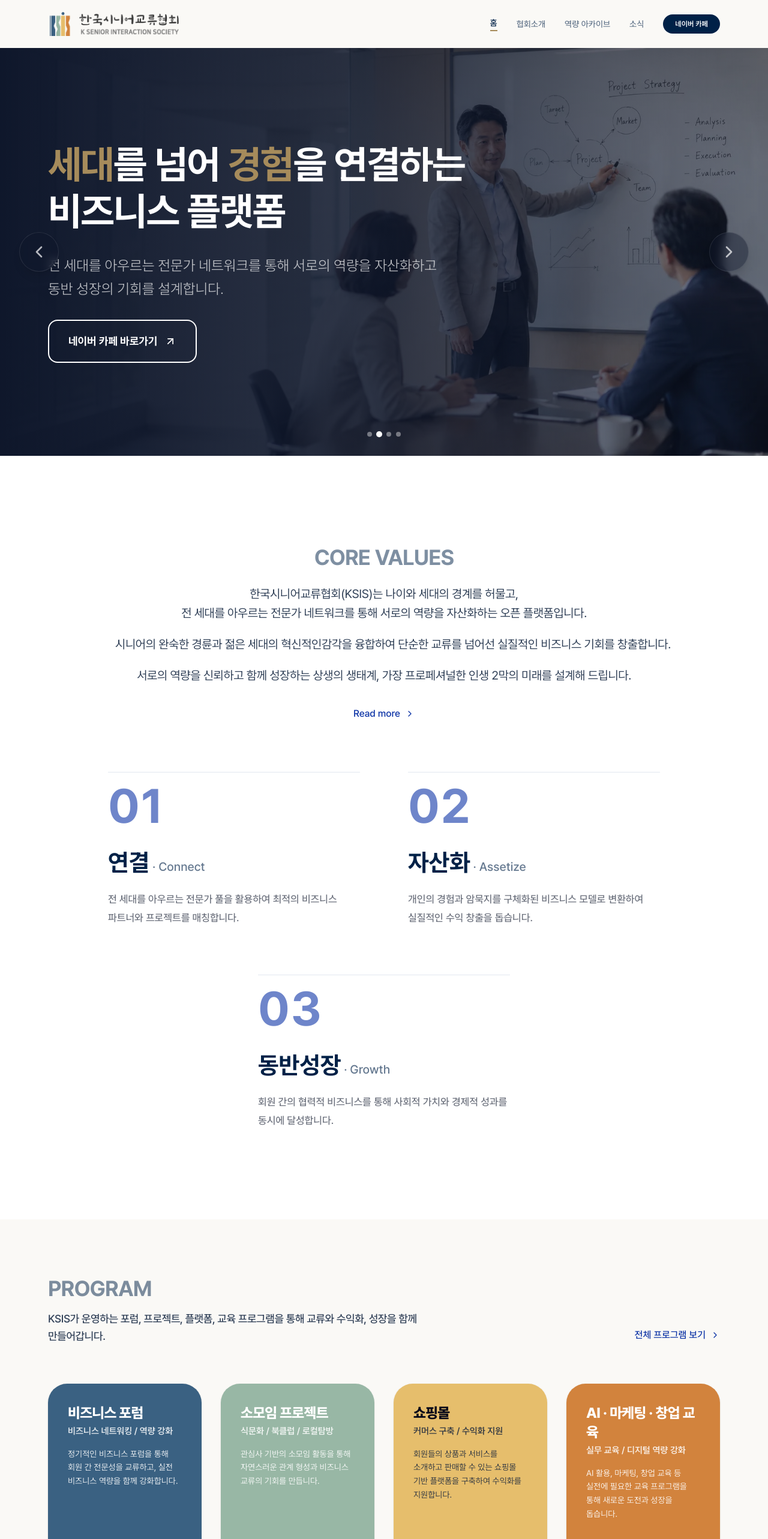
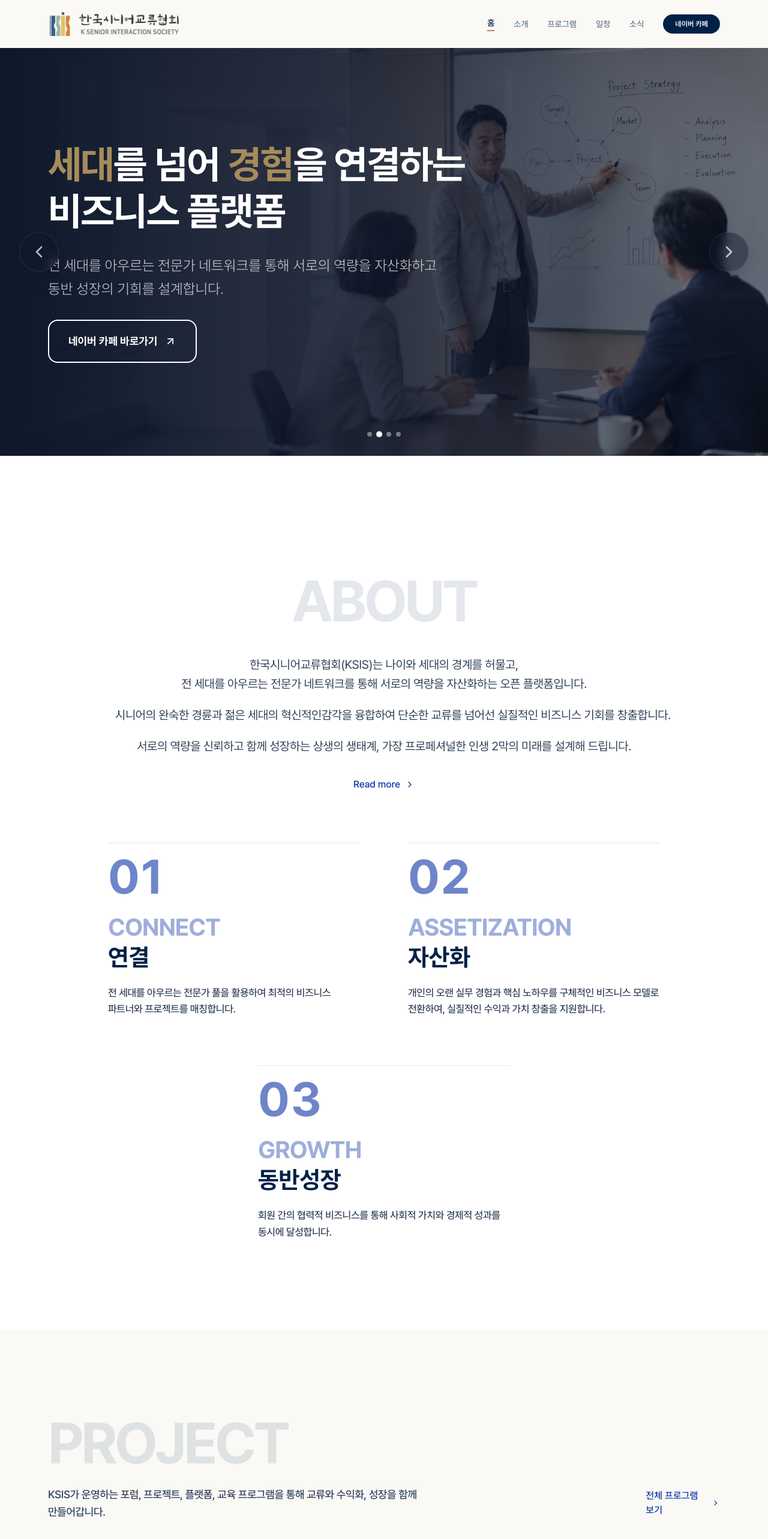
Before and after one commit to HayoungCH00I/KSIS, a React (Vite) app: page / in a window 1280 px wide. Shown: the top 2566 px of the page at 60% size. Built offline with nearby package versions, Linux system fonts and the light colour scheme.

Commit message:
Add files via upload

```diff
--- a/src/App.tsx
+++ b/src/App.tsx
@@ -3,6 +3,7 @@ import { Layout } from './components/Layout';
 import Home from './pages/Home';
 import About from './pages/About';
 import Archive from './pages/Archive';
+import CalendarPage from './pages/CalendarPage';
 import Activities from './pages/Activities';
 import Community from './pages/Board';
 import { ROUTES } from './constants';
@@ -15,6 +16,7 @@ export default function App() {
           <Route path={ROUTES.HOME} element={<Home />} />
           <Route path={ROUTES.ABOUT} element={<About />} />
           <Route path={ROUTES.ARCHIVE} element={<Archive />} />
+          <Route path={ROUTES.CALENDAR} element={<CalendarPage />} />
           <Route path={ROUTES.ACTIVITIES} element={<Activities />} />
           <Route path={ROUTES.COMMUNITY} element={<Community />} />
         </Route>
--- a/src/components/Layout.tsx
+++ b/src/components/Layout.tsx
@@ -21,8 +21,9 @@ const Navbar = () => {
 
   const navItems = [
     { name: '홈', path: ROUTES.HOME },
-    { name: '협회소개', path: ROUTES.ABOUT },
-    { name: '역량 아카이브', path: ROUTES.ARCHIVE },
+    { name: '소개', path: ROUTES.ABOUT },
+    { name: '프로그램', path: ROUTES.ARCHIVE },
+    { name: '일정', path: ROUTES.CALENDAR },
     { name: '소식', path: ROUTES.COMMUNITY },
   ];
 
@@ -141,8 +142,9 @@ const Footer = () => {
           <h4 className="font-bold mb-6 text-sm uppercase tracking-widest opacity-40">Quick Links</h4>
           <ul className="space-y-4 text-sm opacity-70">
             <li><Link to={ROUTES.HOME} className="hover:opacity-100 transition-opacity">홈</Link></li>
-            <li><Link to={ROUTES.ABOUT} className="hover:opacity-100 transition-opacity">협회소개</Link></li>
-            <li><Link to={ROUTES.ARCHIVE} className="hover:opacity-100 transition-opacity">역량 아카이브</Link></li>
+            <li><Link to={ROUTES.ABOUT} className="hover:opacity-100 transition-opacity">소개</Link></li>
+            <li><Link to={ROUTES.ARCHIVE} className="hover:opacity-100 transition-opacity">프로그램</Link></li>
+            <li><Link to={ROUTES.CALENDAR} className="hover:opacity-100 transition-opacity">일정</Link></li>
             <li><Link to={ROUTES.COMMUNITY} className="hover:opacity-100 transition-opacity">네이버 카페</Link></li>
           </ul>
         </div>
--- a/src/constants.ts
+++ b/src/constants.ts
@@ -1,8 +1,3 @@
-/**
- * @license
- * SPDX-License-Identifier: Apache-2.0
- */
-
 export const COLORS = {
   navy: '#002147',
   warmGray: '#8E9299',
@@ -16,6 +11,7 @@ export const ROUTES = {
   HOME: '/',
   ABOUT: '/about',
   ARCHIVE: '/archive',
+  CALENDAR: '/calendar',
   ACTIVITIES: '/activities',
   COMMUNITY: '/community',
 };
--- a/src/pages/Home.tsx
+++ b/src/pages/Home.tsx
@@ -157,7 +157,7 @@ export default function Home() {
     },
     {
       title: '자산화',
-      description: '개인의 경험과 암묵지를 구체화된 비즈니스 모델로 변환하여 실질적인 수익 창출을 돕습니다.',
+      description: '개인의 오랜 실무 경험과 핵심 노하우를 구체적인 비즈니스 모델로 전환하여, 실질적인 수익과 가치 창출을 지원합니다.',
       icon: ChartNoAxesCombined,
     },
     {
@@ -225,38 +225,9 @@ export default function Home() {
             />
           ))}
         </div>
-        <div className="max-w-[1720px] mx-auto w-full relative z-10 h-full md:h-auto flex flex-col justify-between md:block py-4 md:py-0 self-stretch md:self-auto">
-          <motion.div
-            initial={{ opacity: 0, y: 30 }}
-            animate={{ opacity: 1, y: 0 }}
-            transition={{ duration: 0.8 }}
-            className="max-w-3xl h-full md:h-auto flex flex-col justify-between md:justify-start md:block"
-          >
-            <div className="relative -top-[60px] md:top-0">
-          <motion.h1
-            key={`h1-${currentSlide}`}
-            initial={{ opacity: 0, y: 15 }}
-            animate={{ opacity: 1, y: 0 }}
-            transition={{ duration: 0.5 }}
-            className="font-bold text-white tracking-tight leading-[1.4] md:leading-[1.2] text-[29px] md:text-[65px] pt-60 md:pt-0"
-          >
-            {slideContents[currentSlide].heading}
-          </motion.h1>
 
-          <div className="relative h-[170px] md:h-auto pb-20 md:pb-0 mt-[15px] md:mt-8">
-
-              <motion.p
-                key={`p-${currentSlide}`}
-                initial={{ opacity: 0, y: 15 }}
-                animate={{ opacity: 1, y: 0 }}
-                transition={{ duration: 0.5, delay: 0.1 }}
-                className="min-h-[74px] md:min-h-0 text-[15px] md:text-2xl text-white/60 md:text-white/70 font-light leading-relaxed max-w-2xl break-keep"
-              >
-                {slideContents[currentSlide].description}
-              </motion.p>
-
-              {/* Mobile bottom-pinned button inline with text, centered below paragraph */}
-               <div className="absolute left-0 right-0 top-[130px] flex md:hidden justify-center">
+        {/* Mobile bottom-pinned button: persistently aligned right above the dot indicators */}
+        <div className="absolute bottom-16 left-0 right-0 flex md:hidden justify-center z-20">
           <a
             href="https://cafe.naver.com/ksis1"
             target="_blank"
@@ -274,6 +245,35 @@ export default function Home() {
             <ArrowUpRight className="w-4 h-4" />
           </a>
         </div>
+
+        <div className="max-w-[1720px] mx-auto w-full relative z-10 h-auto py-4 md:py-0">
+          <motion.div
+            initial={{ opacity: 0, y: 30 }}
+            animate={{ opacity: 1, y: 0 }}
+            transition={{ duration: 0.8 }}
+            className="max-w-3xl h-auto md:h-auto md:block translate-y-24 md:translate-y-0"
+          >
+            <div className="relative md:top-0">
+              <motion.h1
+                key={`h1-${currentSlide}`}
+                initial={{ opacity: 0, y: 15 }}
+                animate={{ opacity: 1, y: 0 }}
+                transition={{ duration: 0.5 }}
+                className="font-bold text-white tracking-tight leading-[1.4] md:leading-[1.2] text-[clamp(24px,7.5vw,34px)] md:text-[65px]"
+              >
+                {slideContents[currentSlide].heading}
+              </motion.h1>
+
+              <div className="relative md:h-auto mt-[15px] md:mt-8">
+                <motion.p
+                  key={`p-${currentSlide}`}
+                  initial={{ opacity: 0, y: 15 }}
+                  animate={{ opacity: 1, y: 0 }}
+                  transition={{ duration: 0.5, delay: 0.1 }}
+                  className="min-h-[74px] md:min-h-0 text-[clamp(13px,3.8vw,16px)] md:text-2xl text-white/60 md:text-white/70 font-light leading-relaxed max-w-2xl break-keep"
+                >
+                  {slideContents[currentSlide].description}
+                </motion.p>
               </div>
             </div>
 
@@ -298,7 +298,7 @@ export default function Home() {
         <div className="max-w-[1200px] mx-auto w-full text-center space-y-6">
 
           {/* Heading */}
-          <h2 className="text-4xl font-bold tracking-tight" style={{ color: '#002147', opacity: 0.5 }}>CORE VALUES</h2>
+          <h2 className="text-[15vw] md:text-[96px] text-[#002147] opacity-[0.10] md:opacity-10 md:pt-[20px] font-bold tracking-tight md:tracking-[-0.05em] whitespace-nowrap overflow-visible relative left-0 md:left-0 w-full md:w-auto text-center md:text-center mb-0">ABOUT</h2>
 
           {/* Description Text underneath */}
           <div className="space-y-4 md:space-y-5 text-slate-700 max-w-4xl mx-auto" style={{ marginTop: '18px' }}>
@@ -327,14 +327,14 @@ export default function Home() {
         </div>
       </section>
 
-      {/* Core Values Section */}
+      {/* CORE VALUE Section */}
       <section className="pt-24 pb-[150px] px-6 md:px-12 lg:px-16 xl:px-20" style={{ backgroundColor: '#ffffff', paddingTop: '0px' }}>
         <div className="max-w-[1720px] mx-auto">
 
 
           <div className="flex flex-col md:flex-row justify-center items-center md:items-start gap-0 md:gap-[80px] flex-wrap">
             {coreValues.map((value, idx) => {
-              const mobileBg = idx === 1 ? 'bg-white' : 'bg-[#f4f8ff]';
+              const mobileBg = idx === 1 ? 'bg-white' : 'bg-[#F1F3F5]';
               return (
                 <motion.div
                   key={idx}
@@ -342,24 +342,29 @@ export default function Home() {
                   whileInView={{ opacity: 1, y: 0 }}
                   viewport={{ once: true }}
                   transition={{ delay: idx * 0.2 }}
-                  className={`group flex flex-col items-start text-left w-screen md:w-[420px] relative left-1/2 -translate-x-1/2 md:static md:translate-x-0 border-t-0 md:border-t border-slate-200 ${mobileBg} md:bg-transparent px-6 md:px-0 pt-[40px] pb-[40px] md:pt-4 md:pb-0`}
+                  className={`group flex flex-col items-start justify-center md:justify-between text-left w-screen h-[300px] md:w-[420px] md:h-auto relative left-1/2 -translate-x-1/2 md:static md:translate-x-0 border-0 md:border-t md:border-slate-200 ${mobileBg} md:bg-transparent px-8 py-8 md:px-0 md:pt-4 md:pb-0 rounded-none`}
                 >
+                  <div className="flex flex-col gap-[2px] w-full md:contents">
                     {/* Header layout: side-by-side on mobile, stacked on desktop */}
-                  <div className="flex flex-row items-end gap-2.5 w-full mb-4 md:mb-0 md:block">
-                    <div className="text-[36px] md:text-[80px] font-bold leading-none text-[#0d34a6]/60 tracking-wide mb-0 md:mb-6">
+                    <div className="flex flex-row items-end gap-[7px] w-full mb-0 md:block">
+                      <div className="text-[70px] md:text-[80px] font-bold leading-none text-[#4E5968] md:text-[#0d34a6]/60 tracking-tighter md:tracking-wide mb-0 md:mb-6">
                         0{idx + 1}
                       </div>
 
-                    <h3 className="font-bold text-[20px] md:text-[40px] mb-0 md:mb-4" style={{ color: COLORS.navy }}>
+                      <div className="flex flex-col items-start gap-[3px] md:block">
+                        <span className="text-[23px] md:text-[40px] font-semibold md:font-bold text-[#191F28] md:text-[#0d34a6]/40 uppercase tracking-tight block leading-none md:my-0 self-start">
+                          {idx === 1 ? 'Assetization' : (idx === 2 ? 'Growth' : 'Connect')}
+                        </span>
+
+                        <h3 className="font-bold text-[23px] md:text-[40px] mb-0 md:mb-4 text-[#4E5968] md:text-[#002147]">
                           {value.title}
-                      <span className="text-[15px] md:text-[20px] font-medium opacity-60">
-                        {' '}· {idx === 1 ? 'Assetize' : (idx === 2 ? 'Growth' : 'Connect')}
-                      </span>
                         </h3>
                       </div>
+                    </div>
+                  </div>
 
-                  <div className="w-full">
-                    <p className="text-[16px] md:text-[17px] font-medium opacity-60 leading-[22px] md:leading-[1.8] break-keep">
+                  <div className="w-full mt-[45px] md:mt-0">
+                    <p className="text-[14px] md:text-[17px] text-[#191F28] md:text-slate-700 font-medium md:leading-[1.8] break-keep" style={{ lineHeight: '1.6', letterSpacing: '-0.02em' }}>
                       {value.description}
                     </p>
                   </div>
@@ -373,10 +378,10 @@ export default function Home() {
       {/* Competency Archive Section */}
       <section className="py-24 px-6 md:px-12 lg:px-16 xl:px-20" style={{ backgroundColor: COLORS.offWhite }}>
         <div className="max-w-[1720px] mx-auto space-y-16">
-          <div className="flex flex-col md:flex-row items-center md:items-end justify-between gap-6 text-center md:text-left">
-            <div className="space-y-4 flex flex-col items-center md:items-start">
+          <div className="flex flex-col md:flex-row items-center md:items-end justify-between gap-6 text-center md:text-left w-full">
+            <div className="space-y-4 flex flex-col items-center md:items-start w-full">
 
-              <h2 className="text-4xl font-bold tracking-tight" style={{ color: '#002147', opacity: 0.5 }}>PROGRAM</h2>
+              <h2 className="text-[15vw] md:text-[96px] text-[#002147] opacity-[0.10] md:opacity-10 md:pt-[20px] font-bold tracking-tight md:tracking-[-0.05em] whitespace-nowrap overflow-visible relative left-0 md:left-0 w-full md:w-auto text-center md:text-left self-center md:self-start mb-0">PROJECT</h2>
               <p className="text-[14px] md:text-lg text-slate-700 max-w-2xl font-medium text-center md:text-left break-keep" style={{ lineHeight: '1.6', letterSpacing: '-0.02em' }}>
                KSIS가 운영하는 포럼, 프로젝트, 플랫폼, 교육 프로그램을 통해 교류와 수익화, 성장을 함께 만들어갑니다.
               </p>
@@ -409,11 +414,11 @@ export default function Home() {
                   buttonClass: 'bg-white/10 hover:bg-white/20 text-white border-white/20'
                 },
                 {
-                  bgColor: 'bg-[#e6be6c]',
-                  textColor: 'text-slate-900',
-                  titleColor: 'text-slate-950',
-                  descColor: 'text-slate-800/85',
-                  buttonClass: 'bg-black/5 hover:bg-black/10 text-slate-950 border-black/10'
+                  bgColor: 'bg-[#D19D34]',
+                  textColor: 'text-white',
+                  titleColor: 'text-white',
+                  descColor: 'text-white',
+                  buttonClass: 'bg-white/10 hover:bg-white/20 text-white border-white/20'
                 },
                 {
                   bgColor: 'bg-[#d2833d]',
@@ -459,9 +464,11 @@ export default function Home() {
       {/* Calendar Section */}
       <section className="py-24 px-6 md:px-12 lg:px-16 xl:px-20 bg-white">
         <div className="max-w-[1720px] mx-auto">
-          <div className="mb-16 text-center max-w-2xl mx-auto space-y-4">
-            <h2 className="text-4xl font-bold tracking-tight" style={{ color: '#002147', opacity: 0.5 }}>CALENDAR</h2>
+          <div className="mb-16 space-y-4">
+            <h2 className="text-[15vw] md:text-[96px] text-[#002147] opacity-[0.10] md:opacity-10 md:pt-[20px] font-bold tracking-tight md:tracking-[-0.05em] whitespace-nowrap overflow-visible relative left-0 md:left-0 w-full md:w-auto text-center md:text-center mb-0">CALENDAR</h2>
+            <div className="max-w-2xl mx-auto text-center">
               <p className="text-[14px] md:text-lg text-slate-700 font-medium break-keep" style={{ lineHeight: '1.6', letterSpacing: '-0.02em' }}>우리와 함께하는 다양한 공식 포럼과 교육 행사 일정을 확인하고 간편히 참가 신청해보세요.</p>
+            </div>
           </div>
           <CalendarSection />
         </div>
@@ -470,9 +477,9 @@ export default function Home() {
       {/* Board Section */}
 <section className="py-24 px-6 md:px-12 lg:px-16 xl:px-20 md:pt-[150px] border-t border-slate-200 bg-white">
   <div className="max-w-[1720px] mx-auto space-y-12">
-    <div className="flex flex-col md:flex-row md:items-end justify-between gap-6">
-      <div className="space-y-4 text-center md:text-left flex flex-col items-center md:items-start">
-        <h2 className="text-4xl font-bold tracking-tight" style={{ color: '#002147', opacity: 0.5 }}>
+    <div className="flex flex-col md:flex-row md:items-end justify-between gap-6 w-full">
+      <div className="space-y-4 text-center md:text-left flex flex-col items-center md:items-start w-full">
+        <h2 className="text-[15vw] md:text-[96px] text-[#002147] opacity-[0.10] md:opacity-10 md:pt-[20px] font-bold tracking-tight md:tracking-[-0.05em] whitespace-nowrap overflow-visible relative left-0 md:left-0 w-full md:w-auto text-center md:text-left self-center md:self-start mb-0">
           BOARD
         </h2>
         <p className="text-[14px] md:text-lg text-slate-700 max-w-2xl font-medium break-keep" style={{ lineHeight: '1.6', letterSpacing: '-0.02em' }}>
```
Also changed, not shown: src/pages/CalendarPage.tsx (added, +30 -0 lines), favicon.png (added), og.image.jpg (added). Lines whose indentation alone changed are shown as unchanged.
